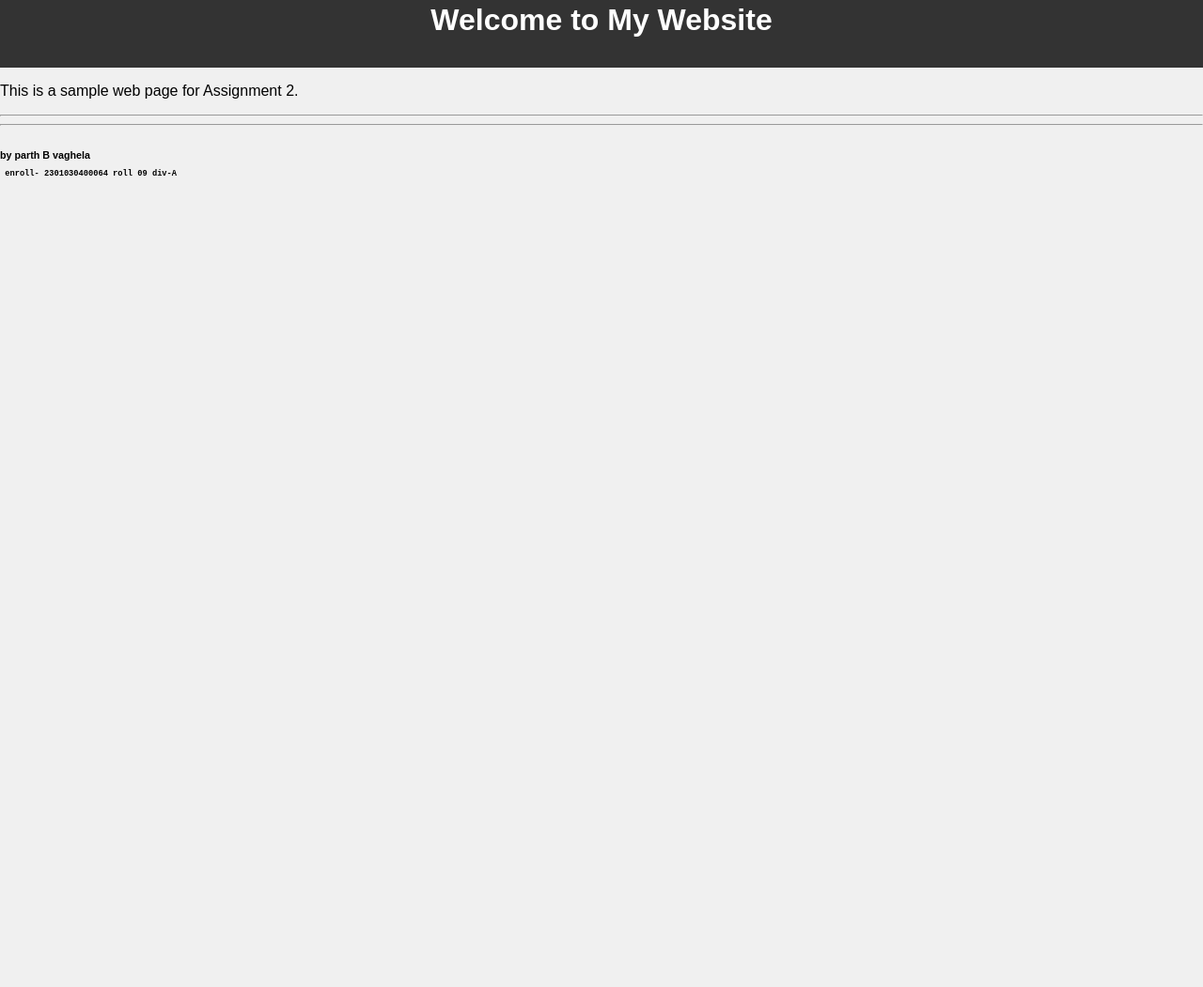
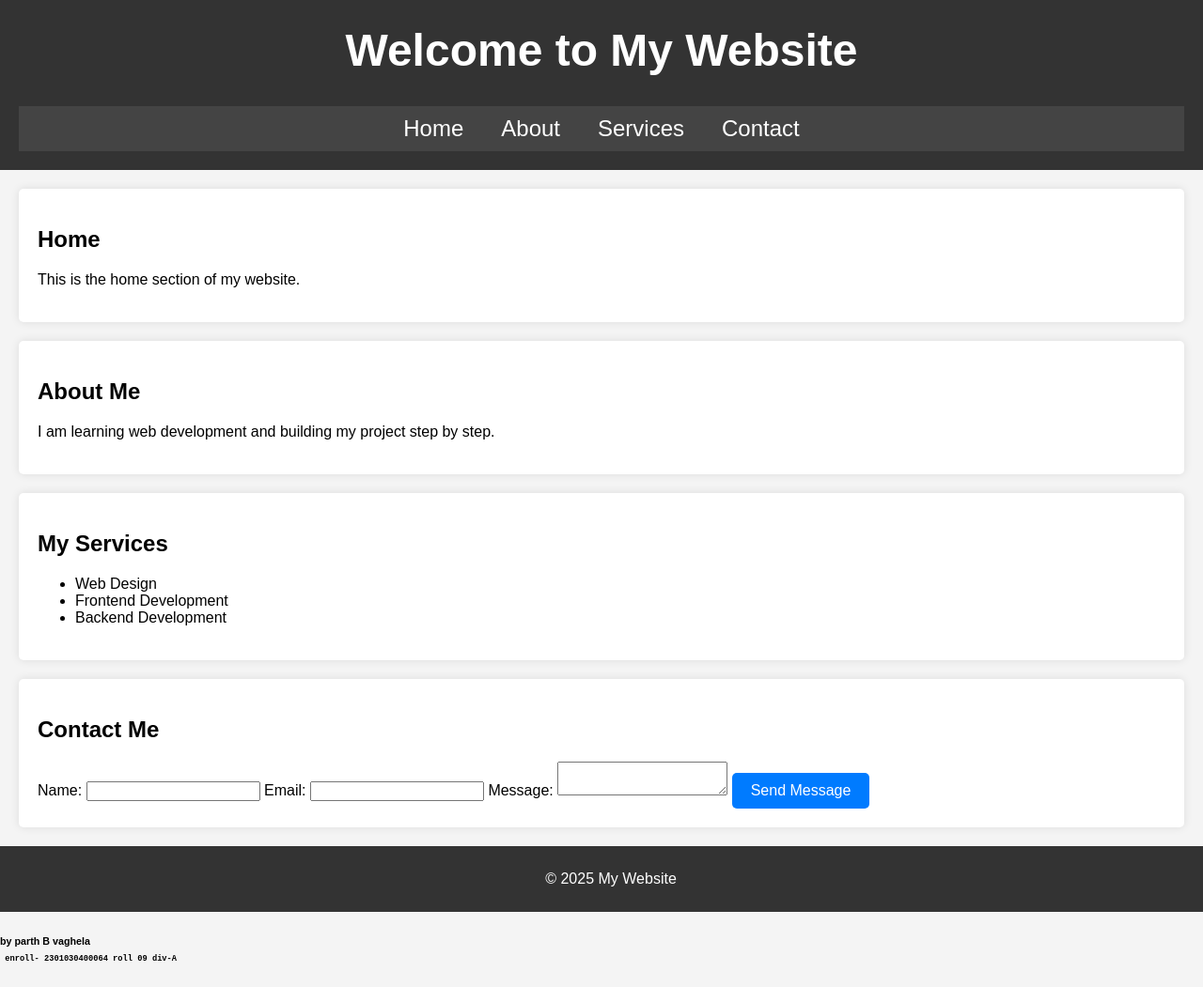
Before and after one commit to Parth7434/web-project, a plain HTML site: page Assignment2/Assignment_2/index.html in a window 1280 px wide. Shown: the part 332-1383 px from the top of the page at 94% size. Before the commit the page ends 800 px from the top, so only its background shows below. Drawn offline with Linux system fonts and the light colour scheme.

Commit message:
Update website files

```diff
--- a/Assignment2/Assignment_2/index.html
+++ b/Assignment2/Assignment_2/index.html
@@ -7,15 +7,64 @@
     <link rel="stylesheet" href="style.css">
 </head>
 <body>
-    <IMG SRC="https://th.bing.com/th?id=OIP.R81f_TqLZA4h_RGRewvqjwHaHa&w=250&h=250&c=8&rs=1&qlt=90&o=6&dpr=1.3&pid=3.1&rm=2" ALT="SILVER OAK UNICERSITY">
-    <header>
-        <h1>Welcome to My Website</h1>
-    </header>
-    <section>
-        <p>This is a sample web page for Assignment 2.</p>
-    </section>
-    <hr>
-    <hr>
-    <h6>by parth B vaghela <pre> enroll- 2301030400064 roll 09 div-A </pre></h6>
+    <body>
+
+
+        <header>
+            <IMG SRC="https://th.bing.com/th?id=OIP.R81f_TqLZA4h_RGRewvqjwHaHa&w=250&h=250&c=8&rs=1&qlt=90&o=6&dpr=1.3&pid=3.1&rm=2" ALT="SILVER OAK UNICERSITY">
+            <h1>Welcome to My Website</h1>
+            <nav>
+                <ul>
+                    <li><a href="#home">Home</a></li>
+                    <li><a href="#about">About</a></li>
+                    <li><a href="#services">Services</a></li>
+                    <li><a href="#contact">Contact</a></li>
+                </ul>
+            </nav>
+        </header>
+
+        <section id="home">
+            <h2>Home</h2>
+            <p>This is the home section of my website.</p>
+        </section>
+
+        <section id="about">
+            <h2>About Me</h2>
+            <p>I am learning web development and building my project step by step.</p>
+        </section>
+
+        <section id="services">
+            <h2>My Services</h2>
+            <ul>
+                <li>Web Design</li>
+                <li>Frontend Development</li>
+                <li>Backend Development</li>
+            </ul>
+        </section>
+
+        <section id="contact">
+            <h2>Contact Me</h2>
+            <form>
+                <label for="name">Name:</label>
+                <input type="text" id="name" name="name" required>
+
+                <label for="email">Email:</label>
+                <input type="email" id="email" name="email" required>
+
+                <label for="message">Message:</label>
+                <textarea id="message" name="message" required></textarea>
+
+                <button type="submit">Send Message</button>
+            </form>
+        </section>
+
+        <footer>
+            <p>© 2025 My Website</p>
+        </footer>
+        <h6>by parth B vaghela <pre> enroll- 2301030400064 roll 09 div-A </pre></h6>
+
+
+    </body>
+
 </body>
 </html>
--- a/Assignment2/Assignment_2/stycle.css
+++ /dev/null
@@ -1,13 +0,0 @@
-body {
-    font-family: Arial, sans-serif;
-    margin: 0;
-    padding: 0;
-    background-color: #f0f0f0;
-}
-
-header {
-    background-color: #333;
-    color: white;
-    text-align: center;
-    padding: 10px;
-}
--- a/Assignment2/Assignment_2/style.css
+++ b/Assignment2/Assignment_2/style.css
@@ -1,13 +1,123 @@
+/* Apply styles to the entire page */
 body {
     font-family: Arial, sans-serif;
     margin: 0;
     padding: 0;
-    background-color: #f0f0f0;
+    background-color: #f4f4f4;
 }
 
+/* Style the header */
 header {
     background-color: #333;
     color: white;
     text-align: center;
+    padding: 20px;
+    font-size: 24px;
+}
+
+/* Style sections */
+section {
+    margin: 20px;
+    padding: 20px;
+    background: white;
+    border-radius: 5px;
+    box-shadow: 0 0 10px rgba(0, 0, 0, 0.1);
+}
+
+/* Style buttons */
+button {
+    background-color: #007bff;
+    color: white;
+    border: none;
+    padding: 10px 20px;
+    font-size: 16px;
+    cursor: pointer;
+    border-radius: 5px;
+}
+
+button:hover {
+    background-color: #0056b3;
+}
+
+/* Style footer */
+footer {
+    text-align: center;
+    padding: 10px;
+    background-color: #333;
+    color: white;
+    position: relative;
+    bottom: 0;
+    width: 100%;
+}
+.college-photo {
+    width: 100%; /* Make it fit the screen width */
+    max-height: 250px; /* Adjust height as needed */
+    object-fit: cover; /* Keep aspect ratio */
+    display: block;
+    margin: 0 auto; /* Center the image */
+}
+/* Make navigation menu responsive */
+nav ul {
+    list-style: none;
+    padding: 0;
+    display: flex;
+    justify-content: center;
+    background-color: #444;
+    margin: 0;
+}
+
+nav ul li {
+    margin: 10px;
+}
+
+nav ul li a {
+    text-decoration: none;
+    color: white;
     padding: 10px;
 }
+
+nav ul li a:hover {
+    background-color: #555;
+    border-radius: 5px;
+}
+
+/* Responsive Design */
+@media (max-width: 768px) {
+    /* Adjust image size for mobile */
+    .college-photo {
+        max-height: 250px;
+    }
+
+    /* Stack navigation menu for mobile */
+    nav ul {
+        flex-direction: column;
+        align-items: center;
+    }
+
+    nav ul li {
+        margin: 5px;
+    }
+
+    /* Adjust sections for small screens */
+    section {
+        padding: 10px;
+    }
+}
+/* Back to Top Button */
+#scrollTopBtn {
+    position: fixed;
+    bottom: 20px;
+    right: 20px;
+    background-color: #007bff;
+    color: white;
+    border: none;
+    padding: 10px 15px;
+    font-size: 18px;
+    cursor: pointer;
+    border-radius: 5px;
+    display: none; /* Hide by default */
+}
+
+#scrollTopBtn:hover {
+    background-color: #0056b3;
+}
```
